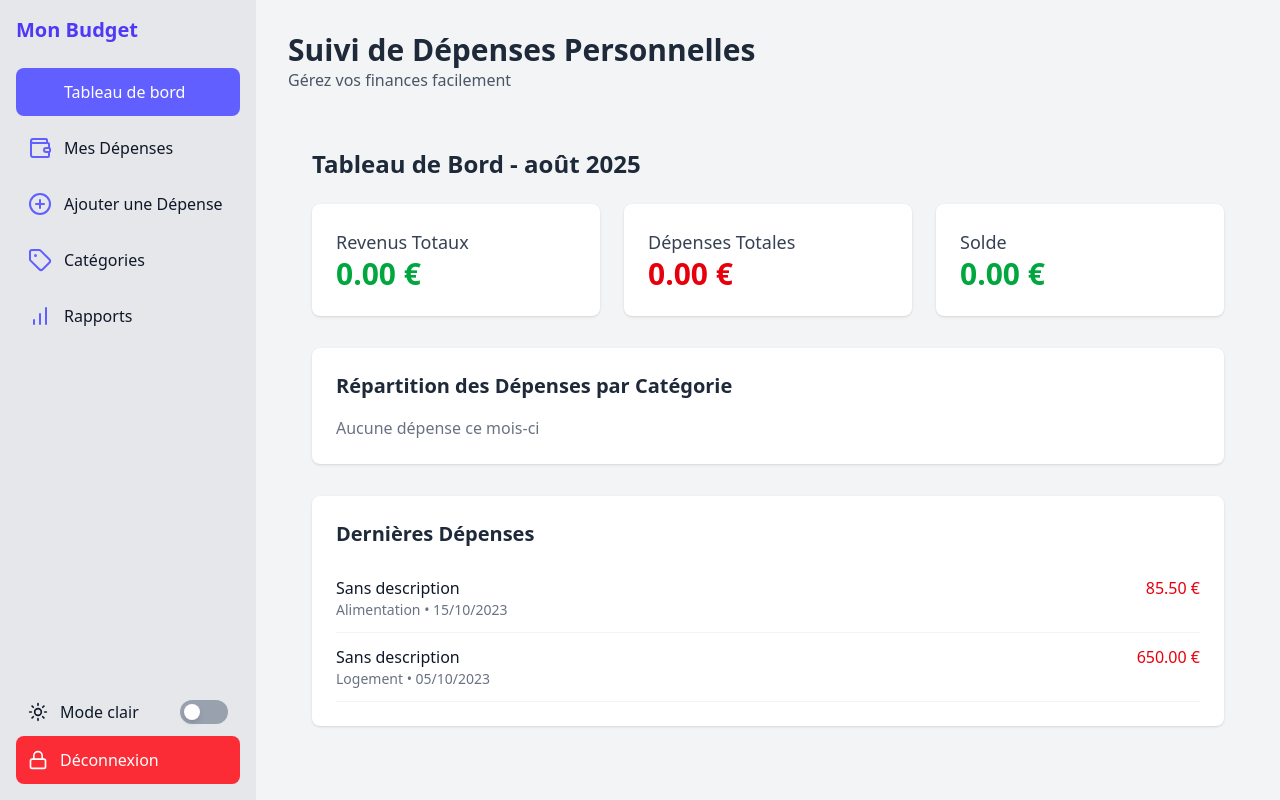
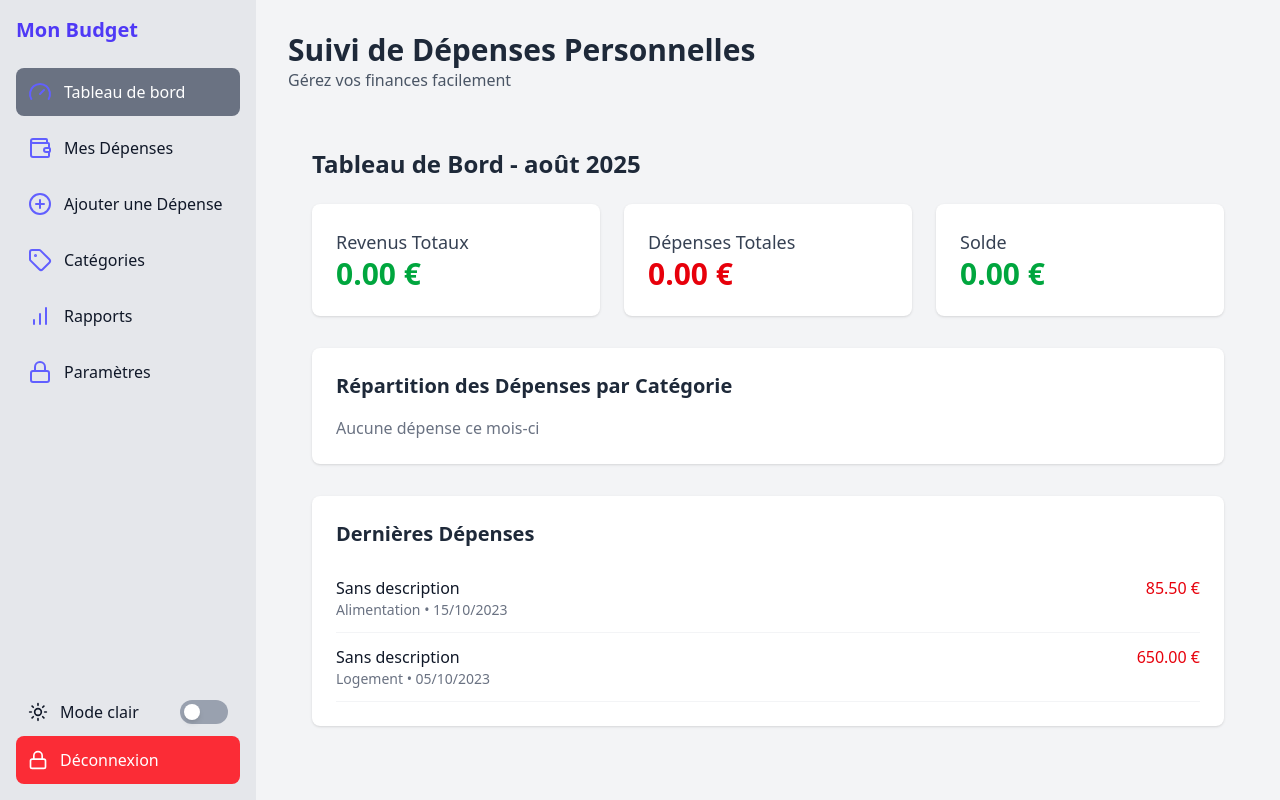
Before and after one commit to narindra20/Expsense-Tracker, a React (Vite) app: page /dashboard in a window 1280 px wide. Built offline with nearby package versions, Linux system fonts and the light colour scheme; sample sign-in values are in the browser's storage.

Commit message:
J'ai ajouté un Settings dans la Sidebar

```diff
--- a/src/assets/Expense/components/Sidebar.jsx
+++ b/src/assets/Expense/components/Sidebar.jsx
@@ -20,6 +20,7 @@ function Sidebar({ activeSection, setActiveSection, isDarkMode, toggleDarkMode }
     { id: "add", label: "Ajouter une Dépense", icon: <PlusCircle /> },
     { id: "categories", label: "Catégories", icon: <Tag /> },
     { id: "reports", label: "Rapports", icon: <BarChart /> },
+    { id: "settings", label: "Paramètres", icon: <Lock/> },
   ];
 
   const handleLogout = () => {
@@ -35,7 +36,7 @@ function Sidebar({ activeSection, setActiveSection, isDarkMode, toggleDarkMode }
         <button
           onClick={() => setActiveSection(item.id)}
           className={`flex items-center w-full p-3 rounded-lg transition-colors
-            ${isActive ? "bg-indigo-500 text-white dark:bg-indigo-600" : "hover:bg-indigo-100 dark:hover:bg-gray-700"}`}
+            ${isActive ? "bg-gray-500 text-white dark:bg-indigo-600" : "hover:bg-indigo-100 dark:hover:bg-gray-700"}`}
         >
           <span className="mr-3 text-indigo-500 dark:text-indigo-300">{item.icon}</span>
           <span>{item.label}</span>
```
